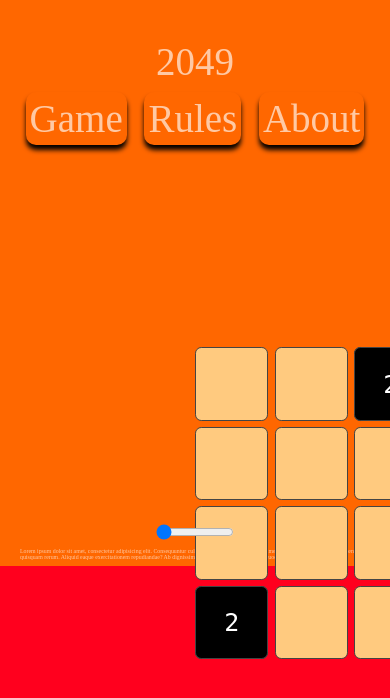
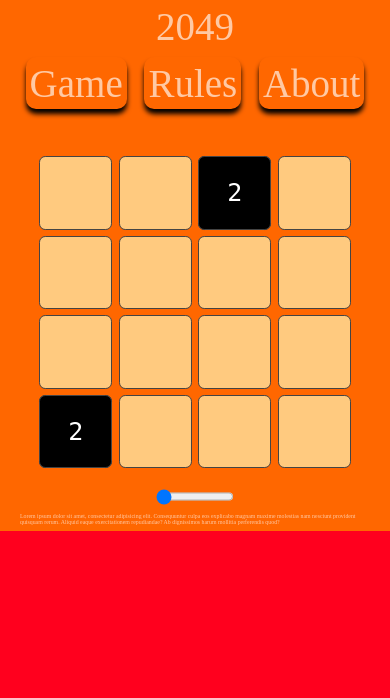
Before and after one commit to SelfCamp/2025, a PHP site: page / in a window 390 px wide; the page is wider, and only the part inside the window is pictured. Shown: the top 698 px of that part. Run offline with PHP 8.4, Linux system fonts and the light colour scheme.

Commit message:
Change CSS display, add media query for large screens

```diff
--- a/style.css
+++ b/style.css
@@ -10,7 +10,9 @@
 
 
 header {
-  margin: auto;
+  display: flex;
+  justify-content: center;
+  align-items: center;
 }
 
 footer p {
@@ -21,7 +23,7 @@ footer p {
 #title {
   text-align: center;
   font-size: 5vw;
-  margin-bottom: 0;
+  margin: 1vw;
 }
 
 
@@ -56,9 +58,14 @@ nav ul li {
 #front {
   margin: auto;
   display: grid;
-  grid-template-columns:  1fr;
+  grid-template-areas:
+          "title title title"
+          "game rules about"
+          "game game game"
+          "footer footer footer";
   width: 50vw;
   background-color: #FF6700;
+  max-height: 100vh;
 }
 
 
@@ -69,6 +76,15 @@ nav ul li {
   display: flex;
   justify-content: center;
   align-items: center;
+  flex-wrap: wrap;
+}
+
+#board-container {
+  position: relative;
+  display: flex;
+  justify-content: center;
+  align-items: center;
+
 }
 
 #board, #board-base {
@@ -247,9 +263,35 @@ nav ul li {
   }
   :root {
     --board-size: 80vw;
-    --grid-gap: calc(var(--board-size) / 50);
-    --tile-size: calc((var(--board-size) - (var(--grid-gap) * 3)) / 4);
-    --tile-slide-length: calc(var(--tile-size) + var(--grid-gap));
   }
 
 }
+
+@media only screen and (min-width: 1200px) {
+  #front {
+    width: 609px;
+  }
+
+  #game {
+    width: 487px;
+    height: 487px;
+    position: relative;
+    margin: auto;
+  }
+
+  #title {
+    font-size: 58px;
+  }
+
+  nav ul li {
+    font-size: 23px;
+  }
+  :root {
+    --board-size: 487px;
+  }
+
+  footer p {
+    padding: 0 20px;
+    font-size: 18px;
+  }
+}
```
